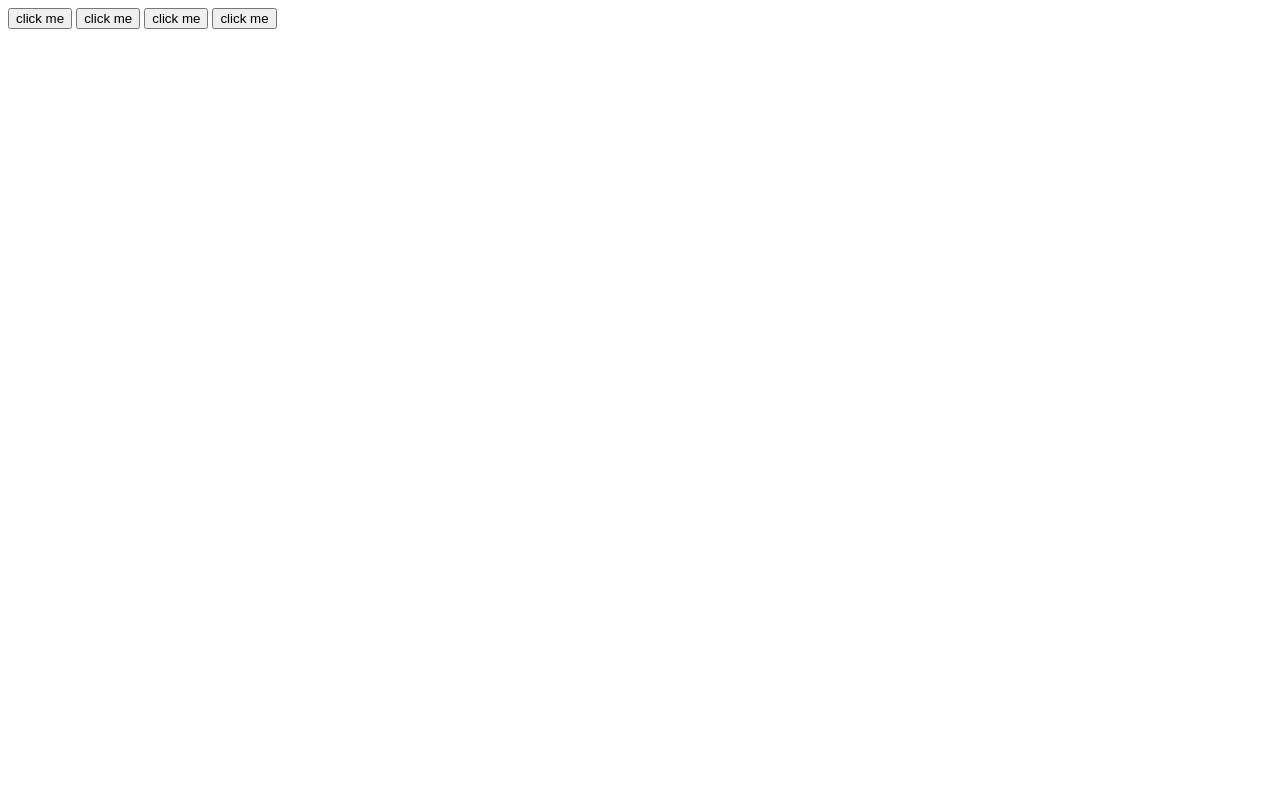
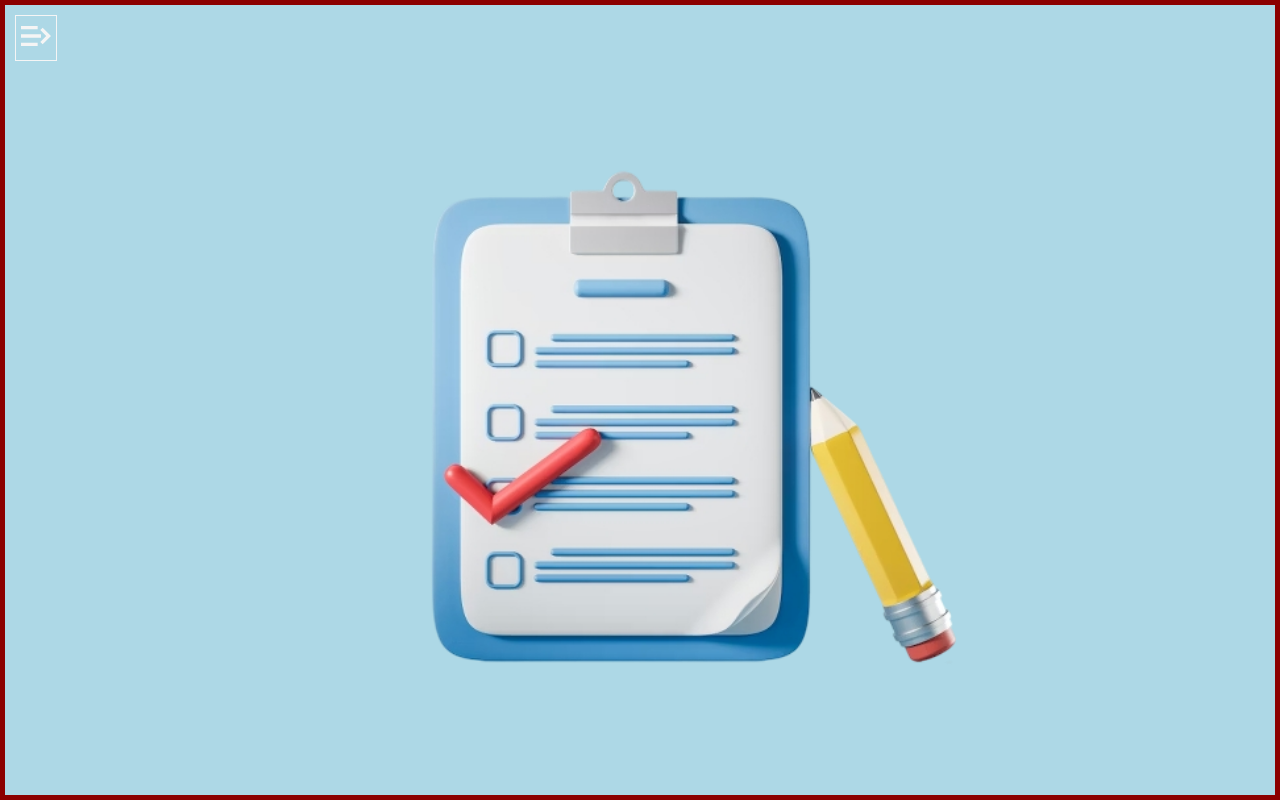
Before and after one commit to Dxaks/Todo_List, a website built with webpack: page src/template.html in a window 1280 px wide. Built offline with nearby package versions, Linux system fonts and the light colour scheme.

Commit message:
fix date module to handle user input correctly make two div (navbar and content), add background image to the content div set open and close side bar.

```diff
--- a/src/app/date.js
+++ b/src/app/date.js
@@ -1,5 +1,4 @@
 import { format, parse, isValid, getDay, getHours, getMinutes } from "date-fns";
-
 
 const dateSetter = () => {
 
--- /dev/null
+++ b/src/assets/svgs/svg.js
@@ -0,0 +1,6 @@
+//........... all my svg's code will be here..............
+
+export const mySvgs = {
+    menuBar: '<svg xmlns="http://www.w3.org/2000/svg" viewBox="0 0 24 24"><title>menu-close</title><path d="M3 6H13V8H3V6M3 16H13V18H3V16M3 11H15V13H3V11M16 7L14.58 8.39L18.14 12L14.58 15.61L16 17L21 12L16 7Z" /></svg>',
+    closeMenu: '<svg xmlns="http://www.w3.org/2000/svg" viewBox="0 0 24 24"><title>close</title><path d="M19,6.41L17.59,5L12,10.59L6.41,5L5,6.41L10.59,12L5,17.59L6.41,19L12,13.41L17.59,19L19,17.59L13.41,12L19,6.41Z" /></svg>'
+}
--- /dev/null
+++ b/src/dom/home.js
@@ -0,0 +1,87 @@
+import "./styleSheet/default.css";
+import { mySvgs } from "../assets/svgs/svg";
+import logo from "../assets/images/todo_logo.png";
+
+
+export const buildHomePageElement = (function() {
+    const body = document.querySelector('body');
+    body.className = 'open';
+
+    const getNavBar = () => {
+        const navBar = document.createElement('nav');
+        navBar.className = 'navBar';
+
+        const cancelMenu = document.createElement('div')
+        cancelMenu.className = 'cancelMenu';
+        cancelMenu.innerHTML = mySvgs.closeMenu;
+        navBar.appendChild(cancelMenu);
+
+        const logoDiv = document.createElement('div');
+        logoDiv.className = 'logoDiv';
+        navBar.appendChild(logoDiv);
+
+        const logoImage = document.createElement('img');
+        logoImage.src = logo;
+        logoDiv.appendChild(logoImage);
+
+        const ul = document.createElement('ul');
+        let navList = [
+            'nav 1',
+            'nav 2',
+            'nav 3',
+            'nav 4',
+        ];
+        navList.forEach((list) => {
+            const li = document.createElement('li');
+            li.className = 'navList';
+            li.textContent = list;
+
+            ul.appendChild(li);
+    })
+        navBar.appendChild(ul);
+        body.appendChild(navBar);
+
+        return navBar;
+    }
+
+    const getContent = () => {
+        const content = document.createElement('div');
+        content.className = 'content';
+
+        const menuTrigger = document.createElement('div');
+        menuTrigger.className = 'menuTrigger';
+        menuTrigger.innerHTML =  mySvgs.menuBar;
+        content.appendChild(menuTrigger);
+
+        body.appendChild(content);
+
+        return content;
+    }
+
+    return {
+        getNavBar,
+        getContent,
+    }
+})();
+
+const renderHomePage = () => {
+    const body = document.querySelector('body')
+    const sideBar = buildHomePageElement.getNavBar();
+    const content = buildHomePageElement.getContent();
+    const menu = document.querySelector('.menuTrigger');
+    console.log(menu)
+
+    body.addEventListener('click', (e) => {
+        const element = e.target;
+          if (element.closest('.menuTrigger')) {
+            body.classList.toggle('closed');
+            menu.classList.toggle('hidden');
+        } else if (element.closest('.cancelMenu')) {
+            body.classList.toggle('closed');
+            menu.classList.toggle('hidden');
+
+        }
+    })
+}
+
+export const homePage = renderHomePage();
--- /dev/null
+++ b/src/dom/styleSheet/default.css
@@ -0,0 +1,90 @@
+* {
+    margin: 0;
+    padding: 0;
+    box-sizing: border-box;
+}
+
+.open {
+    display: grid;
+    grid-template-columns: 0 1fr;
+}
+
+.open.closed {
+    grid-template-columns: 1fr 4fr;
+}
+
+.content {
+    height: 100vh;
+    width: 100%;
+    border: 5px solid darkred;
+}
+
+.content {
+    background-image: url(../../assets/images/contentBackground.png);
+    background-position: center;
+    background-repeat: no-repeat;
+    background-size: contain;
+    background-color: lightblue;
+}
+
+.menuTrigger {
+    width: fit-content;
+    margin: 10px;
+    border: 1px solid whitesmoke;
+
+}
+
+.menuTrigger svg {
+    fill: whitesmoke;
+    width: 2.5rem;
+    cursor: pointer;
+}
+
+.menuTrigger.hidden {
+    display: none;
+}
+
+.navBar {
+    position: relative;
+    background-color: aquamarine;
+    overflow: hidden;
+}
+
+.cancelMenu {
+    position: absolute;
+    right: 0;
+    margin: 10px;
+}
+
+.cancelMenu svg {
+    fill: gray;
+    width: 2.5rem;
+    cursor: pointer;
+}
+
+.logoDiv {
+    width: 50%;
+    height: 130px;
+    margin: 50px 50px;
+}
+
+.logoDiv img {
+    max-width: 100%;
+    max-height: 100%;
+    object-fit: cover;
+    object-position: center;
+    aspect-ratio: calc(2/2);
+}
+
+ul {
+    margin-top: 30px;
+}
+
+ul li {
+    list-style: none;
+    margin-bottom: 20px;
+    font-size: 1.5rem;
+    color: black;
+    border-bottom: 1px solid black;
+    padding: 10px 0 0 20px;
+}
--- a/src/index.js
+++ b/src/index.js
@@ -1 +1,10 @@
-alert('it worked')
+import { createTodo } from "./app/todo";
+import { setDate } from "./app/date";
+import { setPriority } from "./app/priority";
+import { setAsCompleted } from "./app/completedTodo";
+import { allProject } from "./app/project";
+import { showCompletedTodo } from "./app/completedTodo";
+import { changePriority } from "./app/priority";
+import { homePage } from "./dom/home";
+
+createTodo('Business', 'my_shop', 'my today_cal', setDate.addDueDate('23-11-2013', '17:40:00'), setPriority('urgent'));
--- a/src/template.html
+++ b/src/template.html
@@ -7,10 +7,6 @@
 </head>
 <body>
 
-  <button>click me</button>
-  <button>click me</button>
-  <button>click me</button>
-  <button>click me</button>
 
 </body>
 </html>
--- a/webpack.config.js
+++ b/webpack.config.js
@@ -14,6 +14,10 @@ module.exports = {
     template: "./src/template.html"
   })
  ],
+ devtool: "eval-source-map",
+  devServer: {
+    watchFiles: ["./src/template.html"],
+  },
  module: {
         rules: [
             {
```
Also changed, not shown: package.json (+10 -2 lines), src/assets/images/contentBackground.png (added), src/assets/images/pencil_mark.png (added), src/assets/images/todo_logo.png (added), 1 other file.
